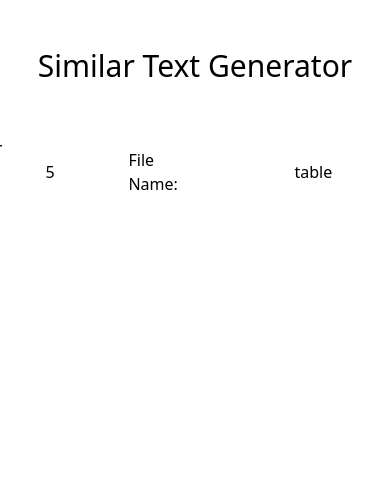
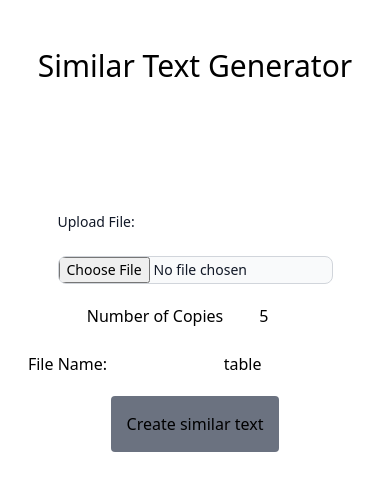
Before and after one commit to sinoct/ai-text-generator, a Next.js app: page / in a window 390 px wide. Shown: the top 490 px of the page. Built offline with nearby package versions, Linux system fonts and the light colour scheme.

Commit message:
optimized mobile view

```diff
--- a/src/components/similarTextGenerator.tsx
+++ b/src/components/similarTextGenerator.tsx
@@ -54,9 +54,9 @@ const SimilatTextGenerator: FunctionComponent = () => {
   };
 
   return (
-    <div>
-      <div className="flex gap-8 items-center justify-center">
-        <div className="flex gap-4 items-center py-8">
+    <div className="flex flex-col gap-16 md:gap-0 md:flex-row justify-center w-full">
+      <div className="flex flex-col lg:flex-col gap-4 items-center justify-center basis-1/2">
+        <div className="flex flex-col md:flex-row gap-4 items-center">
           <label
             className="flex mb-2 text-sm font-medium text-gray-900 dark:text-white w-full basis-1/2"
             htmlFor="upload"
@@ -75,7 +75,7 @@ const SimilatTextGenerator: FunctionComponent = () => {
         <div className="flex gap-4 items-center">
           <label htmlFor="width"> Number of Copies</label>
           <input
-            className="p-1 text-center rounded"
+            className="p-1 text-center rounded w-[64px]"
             type="number"
             max="5"
             min="0"
@@ -95,6 +95,7 @@ const SimilatTextGenerator: FunctionComponent = () => {
           />
         </div>
 
+        <div className="flex pt-0 md:pt-16">
           <button
             className={`bg-blue-700 hover:bg-blue-500 p-4 rounded ${
               Object.keys(excel).length === 0
@@ -109,6 +110,8 @@ const SimilatTextGenerator: FunctionComponent = () => {
             Create similar text
           </button>
         </div>
+      </div>
+      <div className="flex justify-center itmes-center basis-1/2 w-full">
         {loader && (
           <div className="flex justify-center items-center gap-4 p-4">
             <BarLoader color="#36d7b7" loading={loader} />
@@ -118,9 +121,9 @@ const SimilatTextGenerator: FunctionComponent = () => {
           </div>
         )}
         {downloadReady && (
-        <div className="flex justify-center">
+          <div className="flex justify-center items-center">
             <button
-            className="bg-blue-700 hover:bg-blue-500 p-4 rounded"
+              className="bg-blue-700 hover:bg-blue-500 p-4 rounded h-24"
               onClick={() => convertToJson(downloadExcel)}
             >
               Download
@@ -128,6 +131,7 @@ const SimilatTextGenerator: FunctionComponent = () => {
           </div>
         )}
       </div>
+    </div>
   );
 };
 
--- a/src/pages/index.tsx
+++ b/src/pages/index.tsx
@@ -10,15 +10,14 @@ export default function Home() {
   return (
     <>
       <Head>
-        <title>Create Next App</title>
+        <title>AI text generator</title>
         <meta name="description" content="Generated by create next app" />
         <meta name="viewport" content="width=device-width, initial-scale=1" />
         <link rel="icon" href="/favicon.ico" />
       </Head>
       <div className="p-4">
-        <div className="text-3xl flex justify-center py-8">
-          {" "}
-          Similar Text Generator{" "}
+        <div className="text-3xl flex justify-center py-8 pb-32 text-center">
+          Similar Text Generator
         </div>
         <div>
           <SimilatTextGenerator />
```
Lines whose indentation alone changed are shown as unchanged.
